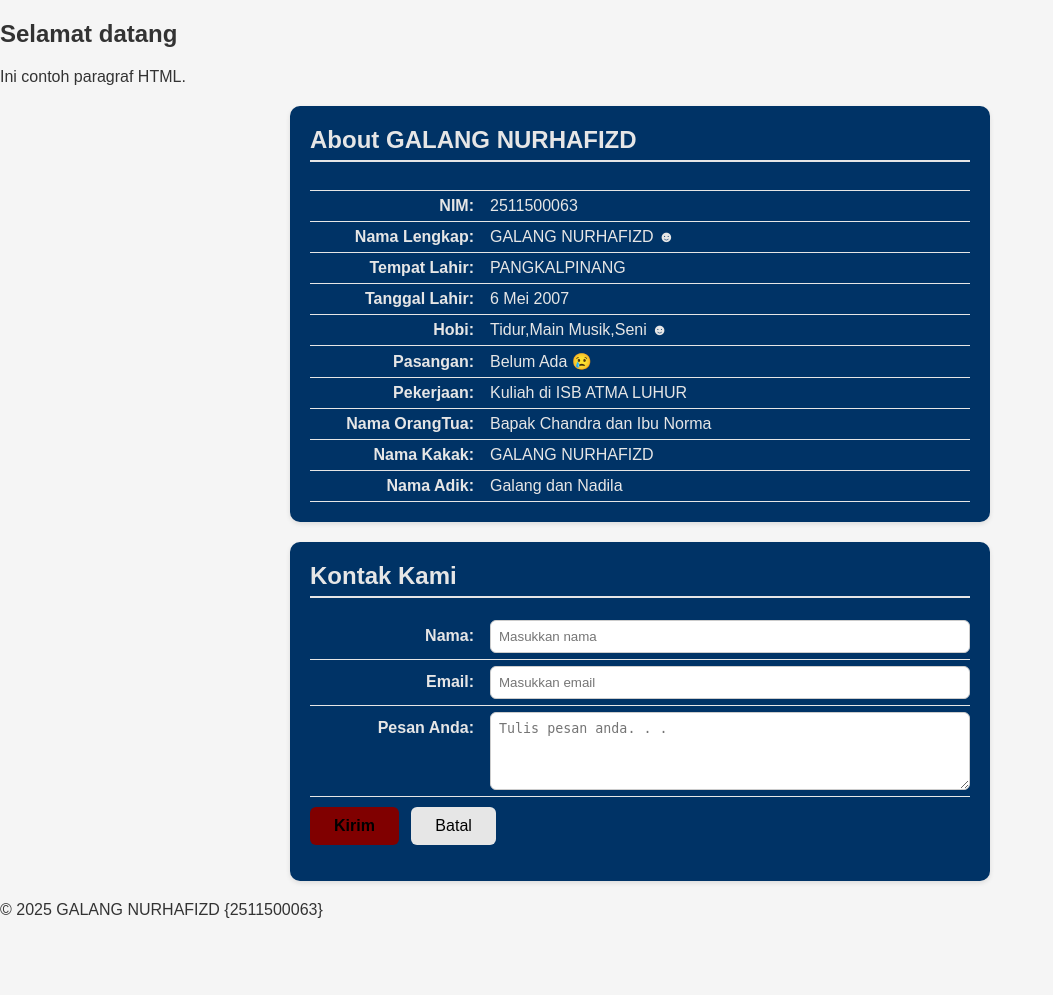
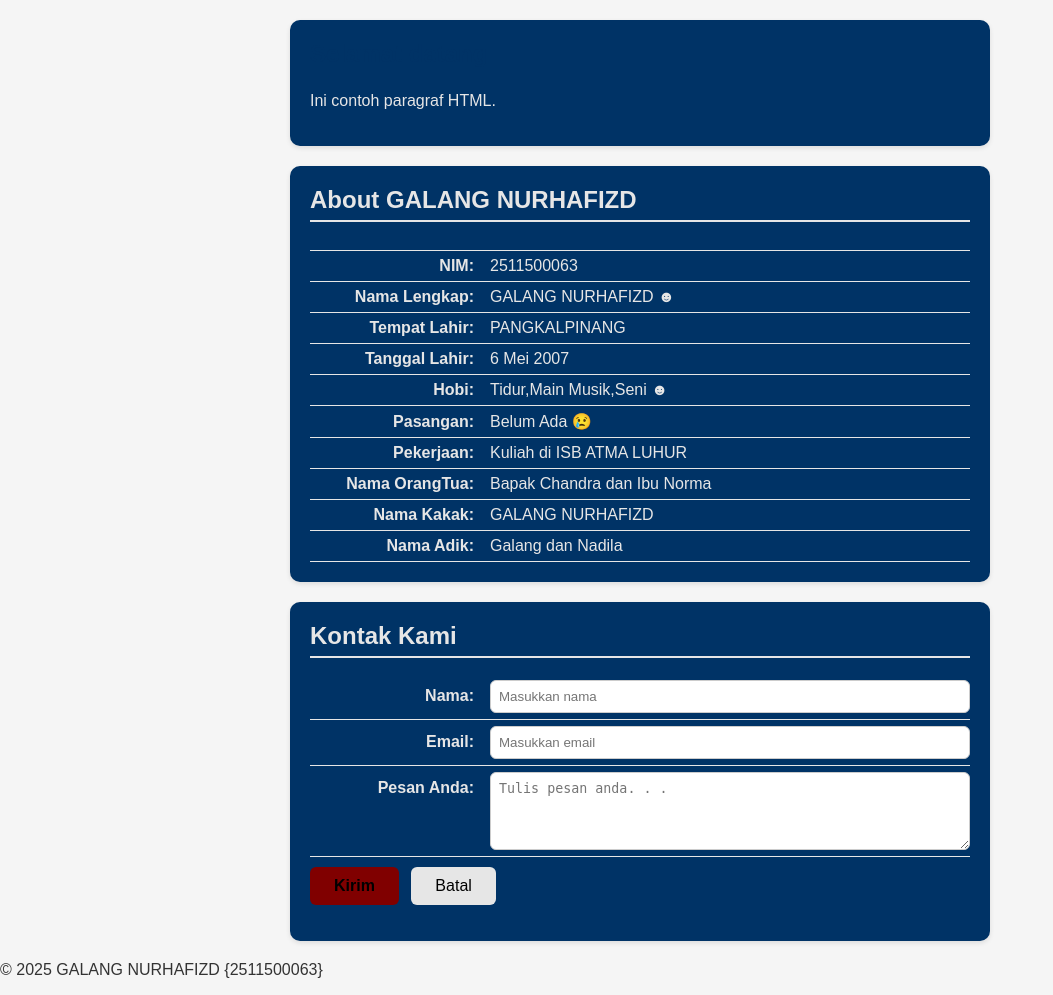
Before and after one commit to 2511500063-gal/2511500063-PWD-TI1B-2526O, a PHP site: page /pertemuan-04/index.html in a window 1280 px wide. Shown: the part 156-1151 px from the top of the page, without its empty margins (0-1053 px from the left). Before the commit the page ends 1074 px from the top, so only its background shows below. Run offline with PHP 8.4, Linux system fonts and the light colour scheme.

Commit message:
styling section#home

```diff
--- a/pertemuan-04/style.css
+++ b/pertemuan-04/style.css
@@ -31,7 +31,8 @@
     }
  }
 
- #about,
+    #home,
+    #about,
     #contact {
         background-color: #003366;
         color: #e6e6e6;
@@ -41,3 +42,16 @@
         margin: 20px auto;
         box-shadow: 0 2px 5px rgba(0, 0, 0, 0.1);
     }
+    #home h2,
+    #about h2,
+    #contact h2 {
+        color: #003366;
+        border-bottom: 2px solid #003366;
+        padding-bottom: 6px;
+        margin-top: 0;
+        margin-bottom: 16px;
+    }
+
+    #home p {
+        text-align: justify;
+    }
```
Also changed, not shown: pertemuan-04/README.md.
